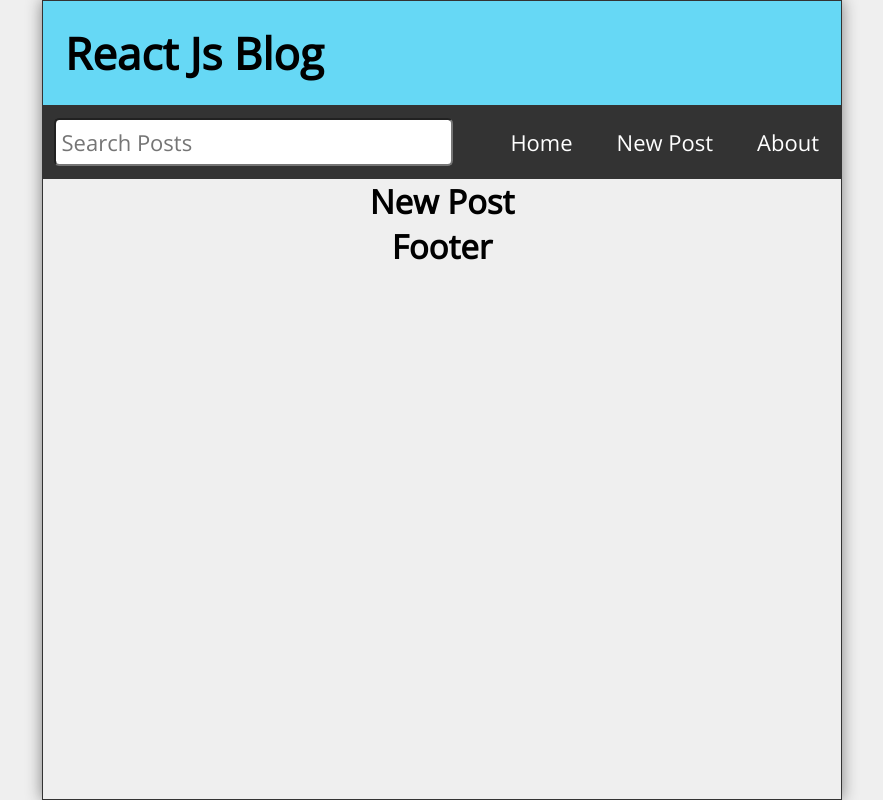
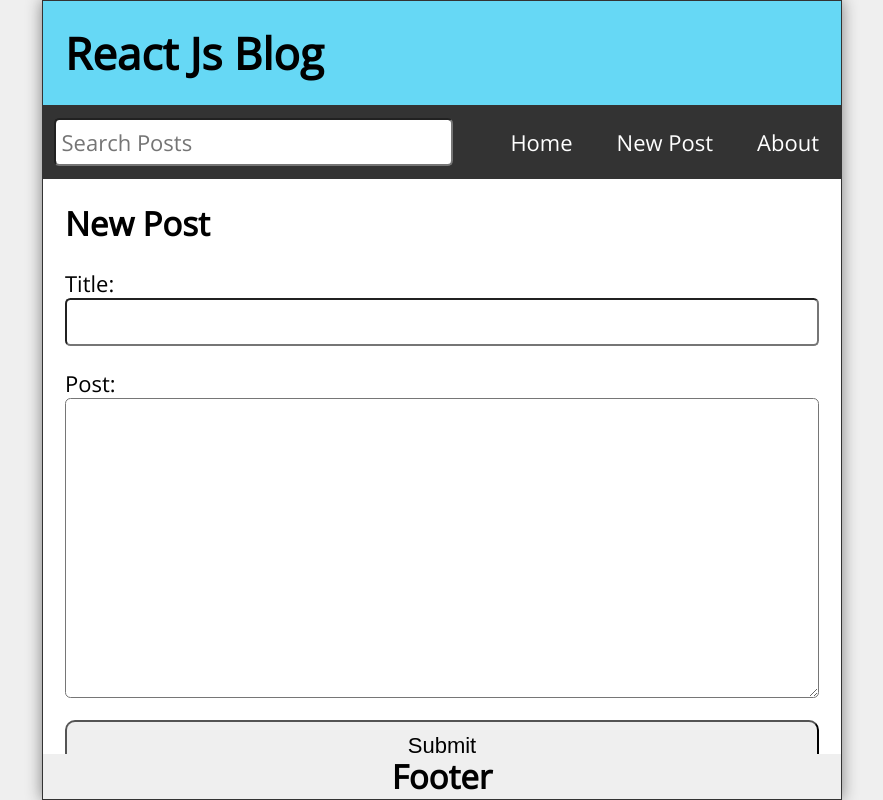
Before and after one commit to arkitbajpai/04-tut, a React (Create React App) app: page /post in a window 1280 px wide. Shown: the whole page, without its empty margins (198-1081 px from the left). Built offline with nearby package versions, Linux system fonts and the light colour scheme.

Commit message:
Add post creation functionality with form handling and navigation

```diff
--- a/package.json
+++ b/package.json
@@ -7,6 +7,7 @@
     "@testing-library/jest-dom": "^6.8.0",
     "@testing-library/react": "^16.3.0",
     "@testing-library/user-event": "^13.5.0",
+    "date-fns": "^4.1.0",
     "react": "^19.1.1",
     "react-dom": "^19.1.1",
     "react-router-dom": "^6.30.1",
--- a/src/App.js
+++ b/src/App.js
@@ -6,13 +6,13 @@
 import NewPost from "./NewPost.js";
 import PostPage from "./PostPage.js";
 import Missing from "./Missing.js";
-import { Route, Routes } from 'react-router-dom';
+import { Route, Routes, useNavigate } from 'react-router-dom';  // ✅ useNavigate instead of useHistory
 import { useState, useEffect } from "react";
 import './App.css';
 
 function App() {
   const [posts, setPosts] = useState([
-     {
+    {
       id: 1,
       title: "My First Post",
       datetime: "July 01, 2021 11:17:36 AM",
@@ -36,18 +36,42 @@
       datetime: "July 01, 2021 11:17:36 AM",
       body: "Lorem ipsum dolor sit amet consectetur adipisicing elit. Quis consequatur expedita, assumenda similique non optio! Modi nesciunt excepturi corrupti atque blanditiis quo nobis, non optio quae possimus illum exercitationem ipsa!"
     }
-  ])
-  const[search,setSearch]= useState('');
+  ]);
+
+  const [search, setSearch] = useState('');
   const [searchResults, setSearchResults] = useState([]);
-  const handleDelete = (id) => {}
+  const [postTitle, setPostTitle] = useState('');
+  const [postBody, setPostBody] = useState('');
+
+  const handleSubmit = (e) => {
+    // add post submit logic here
+    const id = posts.length ? posts[posts.length - 1].id + 1 : 1;
+    const datetime = new Date().toLocaleString();
+  };
+
+  const navigate = useNavigate();  // ✅ new hook
+  const handleDelete = (id) => {
+    const postsList = posts.filter(post => post.id !== id);
+    setPosts(postsList);
+    navigate('/');  // ✅ replaces history.push('/')
+  };
+
   return (
     <div className="App">
       <Header title="React Js Blog"/>
-      <Nav search={search}  setSearch={setSearch}/>
+      <Nav search={search} setSearch={setSearch}/>
       <Routes>
         <Route path="/" element={<Home posts={posts}/>} />
-        <Route path="/post" element={<NewPost />} />
-        <Route path="/post/:id" element={<PostPage posts={posts}  handleDelete={handleDelete} />} />
+        <Route path="/post" element={
+          <NewPost
+            handleSubmit={handleSubmit}
+            postTitle={postTitle}
+            setPostTitle={setPostTitle}
+            postBody={postBody}
+            setPostBody={setPostBody}
+          />
+        } />
+        <Route path="/post/:id" element={<PostPage posts={posts} handleDelete={handleDelete} />} />
         <Route path="/about" element={<About />} />
         <Route path="*" element={<Missing />} />
       </Routes>
--- a/src/NewPost.js
+++ b/src/NewPost.js
@@ -1,9 +1,33 @@
 import React from 'react'
 
-const NewPost = () => {
+const NewPost = ({
+  handleSubmit,
+  postTitle,
+  setPostTitle,
+  postBody,
+  setPostBody
+}) => {
   return (
-    <main>
+    <main className='NewPost'>
         <h2>New Post</h2>
+        <form className='newPostForm' onSubmit={handleSubmit}>
+          <label htmlFor='postTitle'>Title:</label>
+          <input
+          id='postTitle'
+          type='text'
+          required
+          value={postTitle}
+          onChange={(e)=>setPostTitle(e.target.value)}
+          />
+          <label htmlFor='postBody'>Post:</label>
+          <textarea
+          id='postBody'
+          required
+          value={postBody}
+          onChange={(e)=>setPostBody(e.target.value)}
+          />
+          <button type='submit'>Submit</button>
+        </form>
     </main>
   )
 }
```
Also changed, not shown: 1 other file (tests, documents, lock files or other folders).
